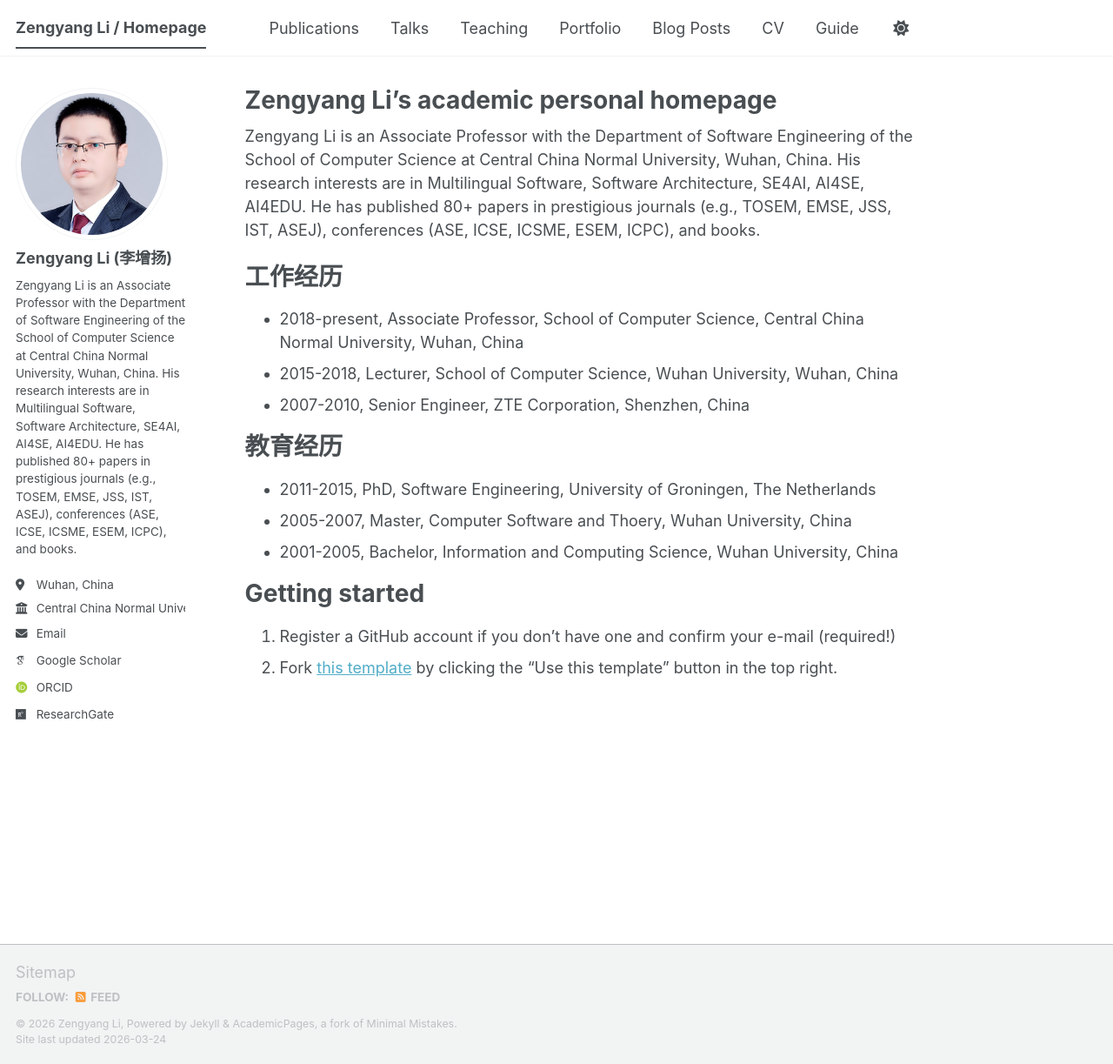
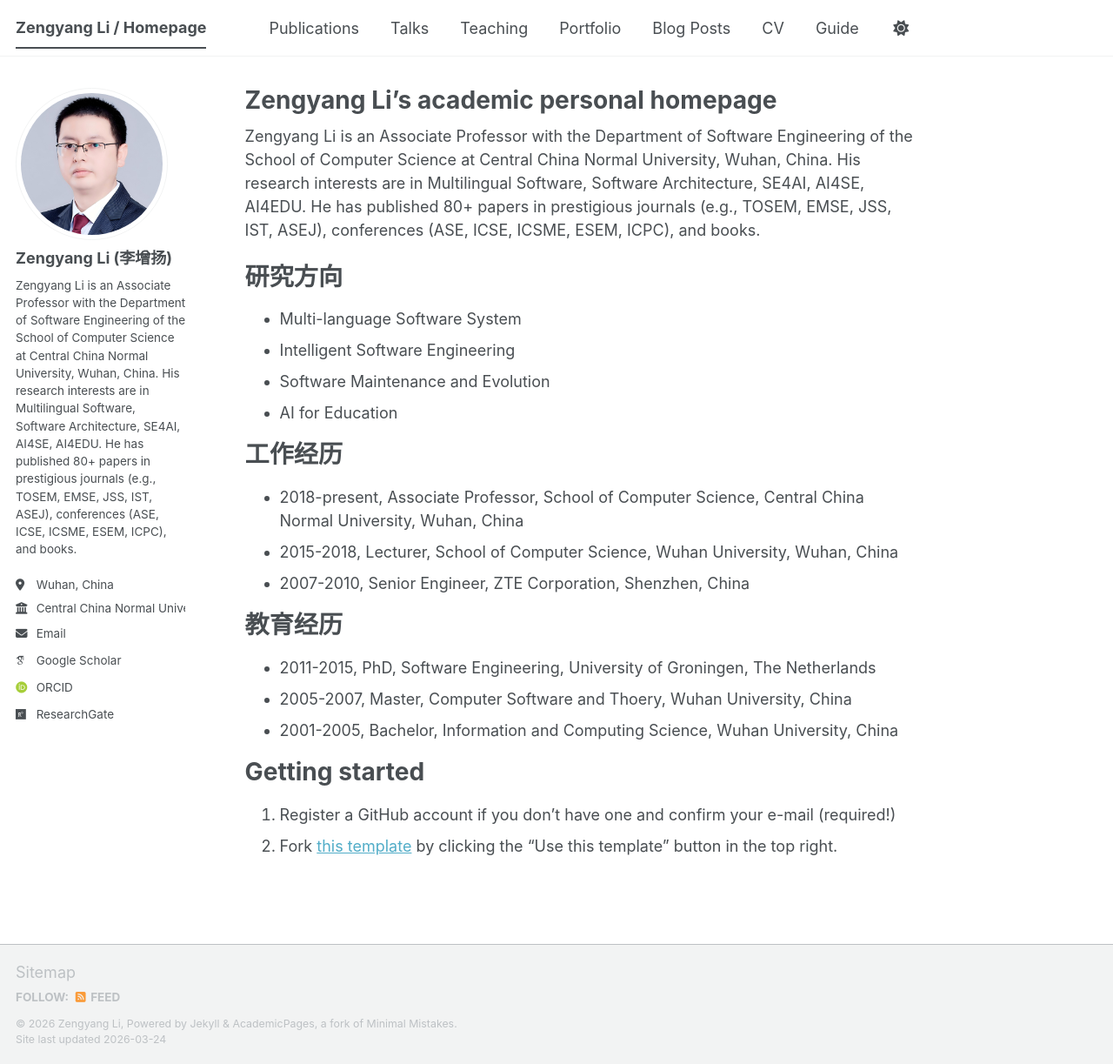
Before and after one commit to zengyang/zengyang.github.io, a Jekyll site: the page built from _pages/about.md, in a window 1280 px wide and 1223 px high. Shown: the whole window at 87% size. Built offline with Jekyll 4.4.1, drawn with Linux system fonts in a browser that asks for light colours; some web fonts are replaced; a script bundle is joined from its source files by our own code; library files that are not in the unit come from our copies.

Commit message:
Update about.md

```diff
--- a/_pages/about.md
+++ b/_pages/about.md
@@ -10,7 +10,12 @@ redirect_from:
 
 Zengyang Li is an Associate Professor with the Department of Software Engineering of the School of Computer Science at Central China Normal University, Wuhan, China. His research interests are in Multilingual Software, Software Architecture, SE4AI, AI4SE, AI4EDU. He has published 80+ papers in prestigious journals (e.g., TOSEM, EMSE, JSS, IST, ASEJ), conferences (ASE, ICSE, ICSME, ESEM, ICPC), and books.
 
-
+研究方向
+======
+- Multi-language Software System
+- Intelligent Software Engineering
+- Software Maintenance and Evolution
+- AI for Education
 
 工作经历
 ======
```
